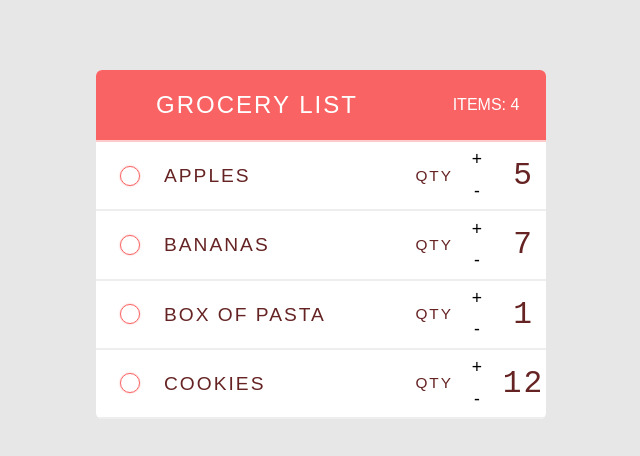
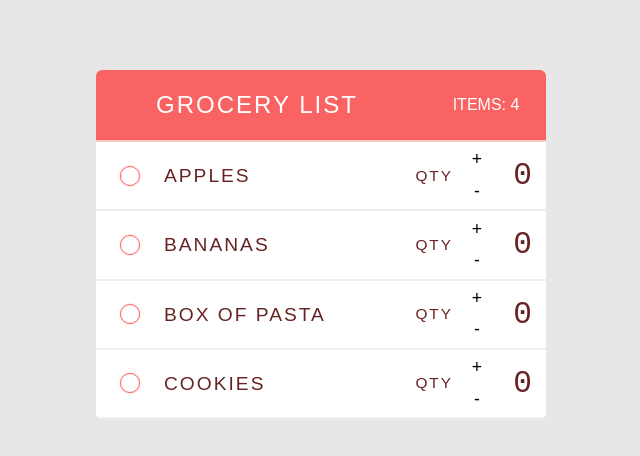
Before and after one commit to Shaniagrg/REACT, a React (Vite) app in the folder START-HERE/grocery-list/: page / in a window 1280 px wide. Shown: the top 456 px of the page, without its empty margins (319-959 px from the left). Built offline with nearby package versions, Linux system fonts and the light colour scheme.

Commit message:
use useState()

```diff
--- a/START-HERE/grocery-list/src/main.jsx
+++ b/START-HERE/grocery-list/src/main.jsx
@@ -1,6 +1,6 @@
 //Use createRoot API to render our element on screen
 import { createRoot } from 'react-dom/client';
-import { StrictMode } from 'react';
+import { StrictMode, useState } from 'react';
 
 //create variable with 4 objects and pass on to the componet App
 const items = [
@@ -55,19 +55,36 @@ const Item = (props) => {
             <span className='item-name'>{props.name}</span>
 
             {/*Nesting Counter*/}
-            <Counter quantity={props.quantity}/>
+            <Counter/>
 
         </div>
     )
 }
 
-const Counter = (props) => {
+/*
+useState
+    - first import the useState
+    - create variable and call useState()
+    - make sure its in the top level inside the componet
+
+How it works?
+    - useState(0) returns array with 2 values which is [0, function]
+        - 0: Current state value whcich is 0 cuz we mentioned it
+        - function: function to update the state
+    - After you receive the values it get assigned to each variable whcih is
+        - quantity = 0
+        - setQuantity = function to update the state
+*/
+const Counter = () => {
+
+    const [quantity, setQuantity] = useState(0)
+
     return(
         <div className='quantity'>
             <span className='qty-label'>QTY</span>
             <button className='increment'> + </button>
             <button className='decrement'> - </button>
-            <span className='quantity-amount'> {props.quantity} </span>
+            <span className='quantity-amount'> {quantity} </span>
         </div>
     )
 }
@@ -86,7 +103,6 @@ const App = (props) => {
             {props.initialList.map(item =>
                 <Item
                 name={item.name}
-                quantity={item.quantity}
                 key={item.id}
                 />
             )}
```
